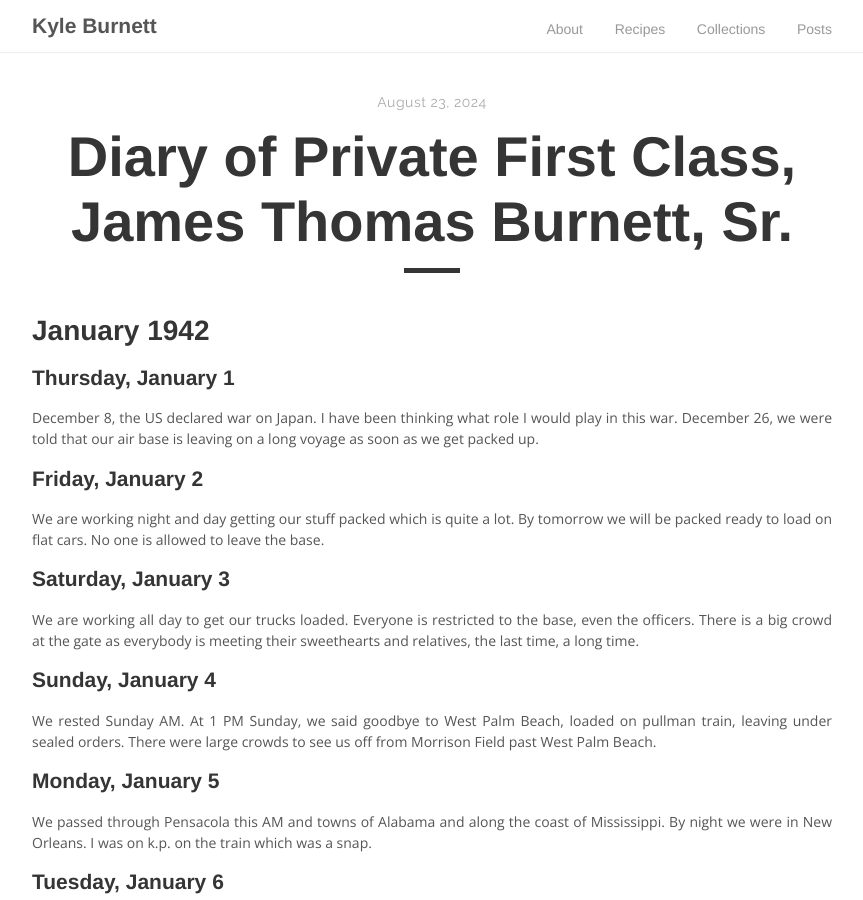
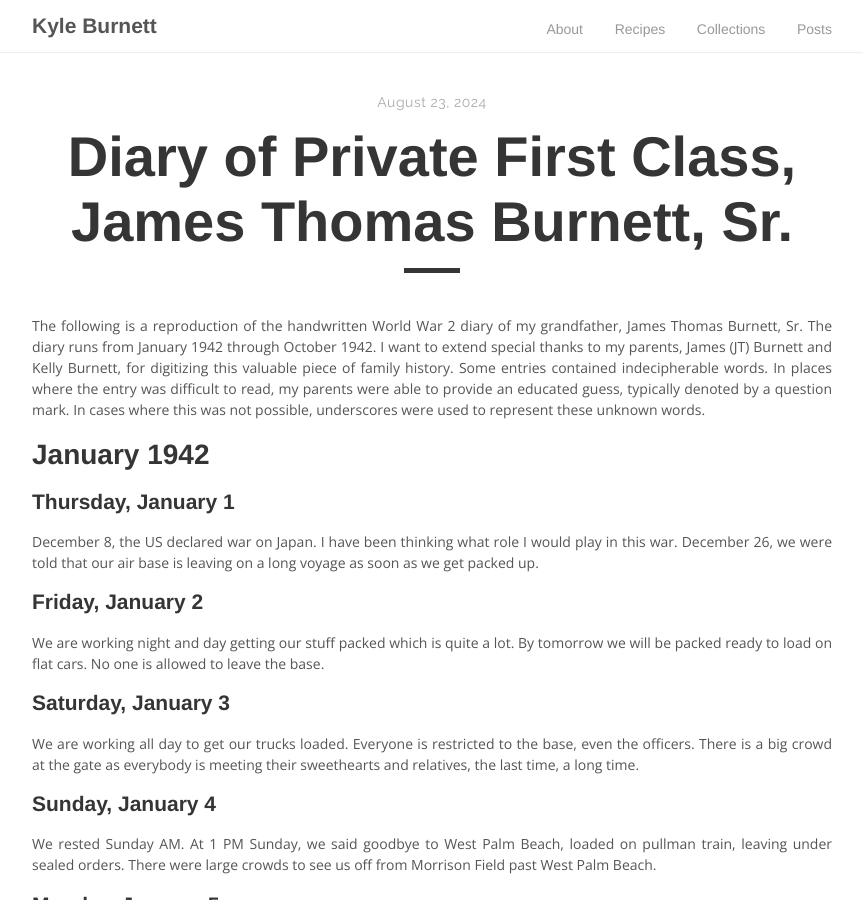
Before and after one commit to kyleburnett/kyleburnett.github.io, a Jekyll site: the page built from collections/_posts/2024-08-23-james-burnett-sr-diary.md, in a window 1280 px wide and 900 px high. Shown: the whole window, without its empty margins (208-1071 px from the left). Built offline with Jekyll 4.4.1, drawn with Linux system fonts in a browser that asks for light colours.

Commit message:
add preamble

```diff
--- a/collections/_posts/2024-08-23-james-burnett-sr-diary.md
+++ b/collections/_posts/2024-08-23-james-burnett-sr-diary.md
@@ -3,6 +3,8 @@ layout: post
 title:  "Diary of Private First Class, James Thomas Burnett, Sr."
 date:   2024-08-23 00:00:00 -0400
 ---
+
+The following is a reproduction of the handwritten World War 2 diary of my grandfather, James Thomas Burnett, Sr. The diary runs from January 1942 through October 1942. I want to extend special thanks to my parents, James (JT) Burnett and Kelly Burnett, for digitizing this valuable piece of family history. Some entries contained indecipherable words. In places where the entry was difficult to read, my parents were able to provide an educated guess, typically denoted by a question mark. In cases where this was not possible, underscores were used to represent these unknown words.
 
 # January 1942
 
```
